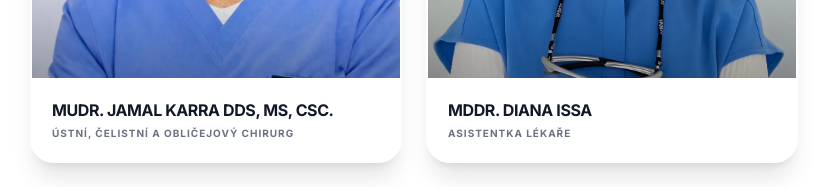
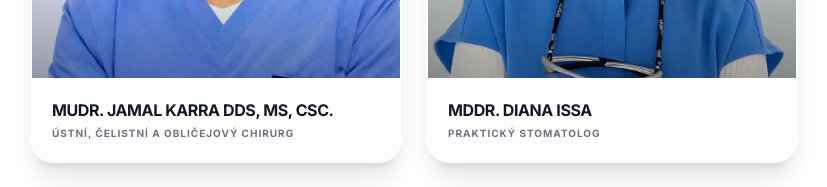
Before and after one commit to riveerxd/nclinic, a Nuxt app: page / in a window 1280 px wide. Shown: the part 2660-2847 px from the top of the page, without its empty margins (226-1053 px from the left). Built offline with nearby package versions, Linux system fonts and the light colour scheme.

Commit message:
reverted diana issa role to prakticky stomatolog

```diff
--- a/app/components/TeamSection.vue
+++ b/app/components/TeamSection.vue
@@ -20,7 +20,7 @@ const team: TeamMember[] = [
   },
   {
     name: 'MDDr. Diana Issa',
-    role: 'Asistentka lékaře',
+    role: 'praktický stomatolog',
     badge: 'Lékařka',
     image: '/images/dr-diana-issa.webp',
     imagePosition: 'center 10%'
```
